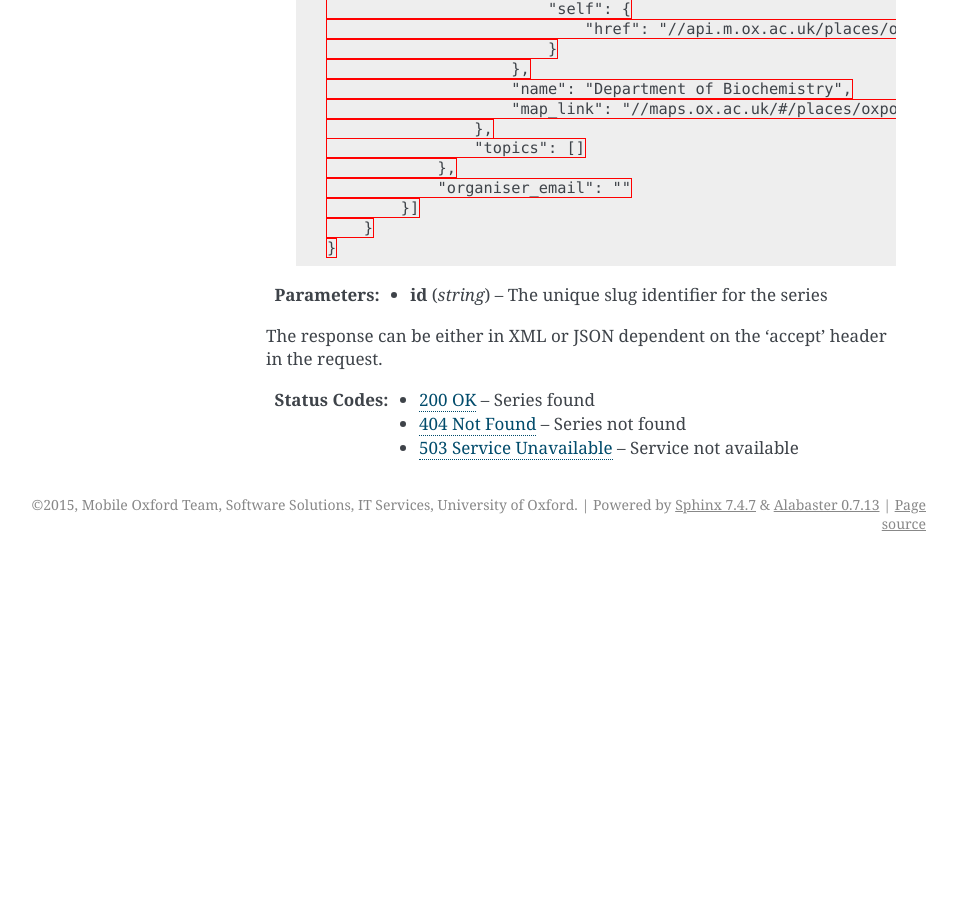
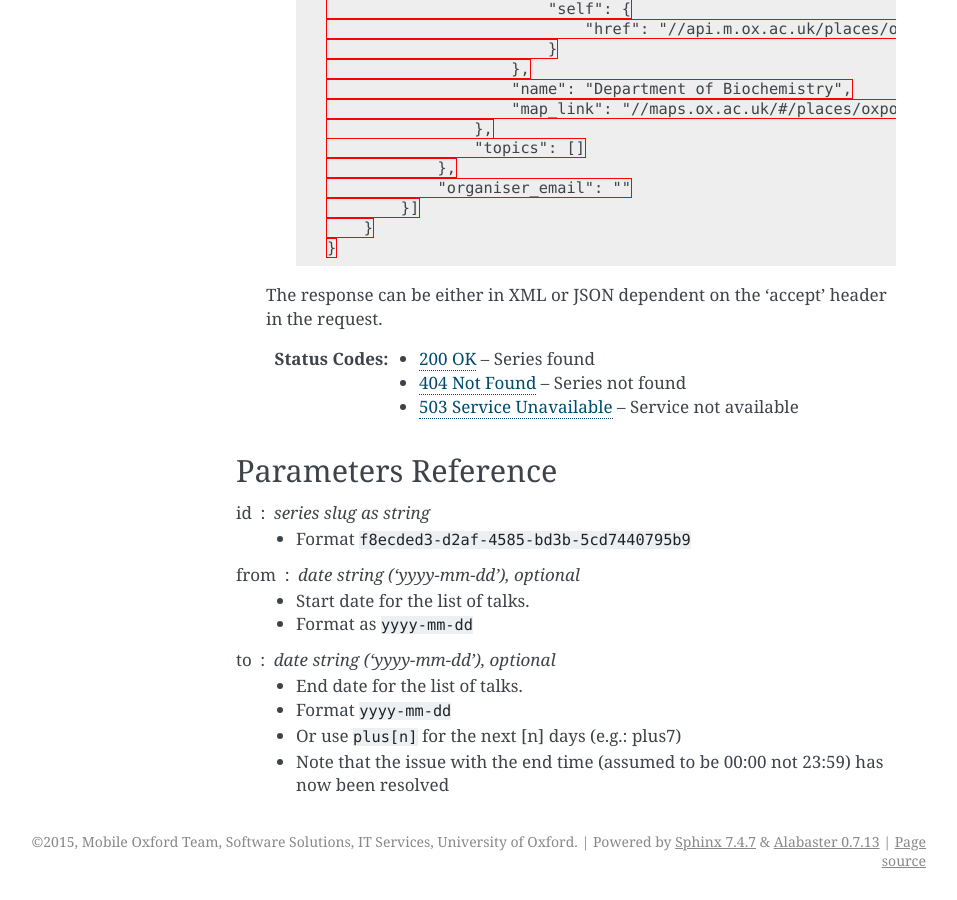
Before and after one commit to ox-it/talks.ox, a Sphinx documentation site: the page built from docs/source/http_api/endpoints/series.rst, in a window 1280 px wide and 900 px high, scrolled down 1247 px. Shown: the whole window, without its empty margins (184-1141 px from the left). Built offline with Sphinx 7.4.7, drawn with Linux system fonts in a browser that asks for light colours; before the commit the page ends 1810 px from its top, so only the background shows below that; some of the changed text lies outside the part shown.

Commit message:
Added information about timedelta and removed warning about end time closes #404

```diff
--- a/docs/source/http_api/endpoints/search.rst
+++ b/docs/source/http_api/endpoints/search.rst
@@ -97,7 +97,8 @@ from : date string (`'yyyy-mm-dd'`), **required**
 to : date string (`'yyyy-mm-dd'`), optional
     * End date for the list of talks.
     * Format :code:`yyyy-mm-dd` or :code:`dd/mm/yy` (deprecated)
-    * Note that the end time is currently assumed to be 00:00 not 23:59 (see `#394 <https://github.com/ox-it/talks.ox/issues/394>`_ for progress on this issue)
+    * Or use :code:`plus[n]` for the next [n] days (e.g.: plus7)
+    * Note that the issue with the end time (assumed to be 00:00 not 23:59) has now been resolved
 
 subdepartments : boolean, optional
     * If true, include all sub-organisations of the specified department within the search (see organising_department below)
--- a/docs/source/http_api/endpoints/series.rst
+++ b/docs/source/http_api/endpoints/series.rst
@@ -78,11 +78,25 @@ All the responses conform to the `HAL specification <http://stateless.co/hal_spe
             }
         }
 
-    :param id: The unique slug identifier for the series
-    :type id: string
-
     The response can be either in XML or JSON dependent on the 'accept' header in the request.
 
     :statuscode 200: Series found
     :statuscode 404: Series not found
     :statuscode 503: Service not available
+
+
+Parameters Reference
+====================
+
+id : series slug as string
+  * Format :code:`f8ecded3-d2af-4585-bd3b-5cd7440795b9`
+
+from : date string (`'yyyy-mm-dd'`), optional
+     * Start date for the list of talks.
+     * Format as :code:`yyyy-mm-dd`
+
+to : date string (`'yyyy-mm-dd'`), optional
+    * End date for the list of talks.
+    * Format :code:`yyyy-mm-dd`
+    * Or use :code:`plus[n]` for the next [n] days (e.g.: plus7)
+    * Note that the issue with the end time (assumed to be 00:00 not 23:59) has now been resolved
```
Also changed, not shown: docs/source/http_api/endpoints/collections.rst (+10 -9 lines).
